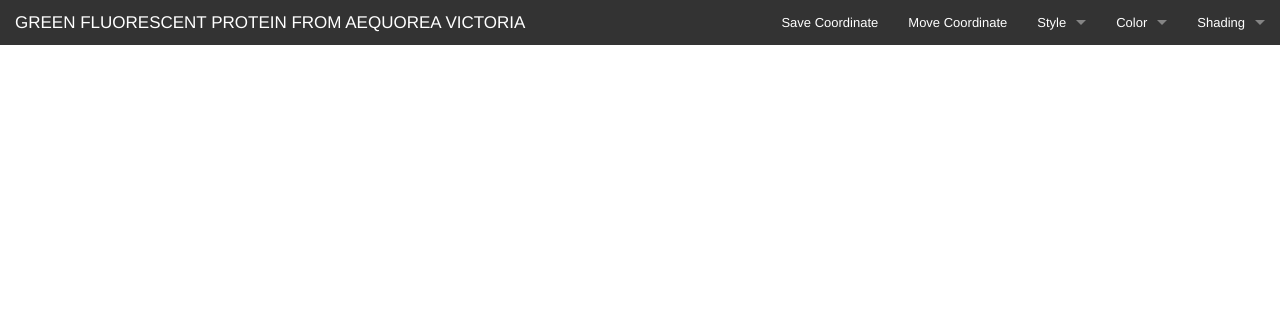
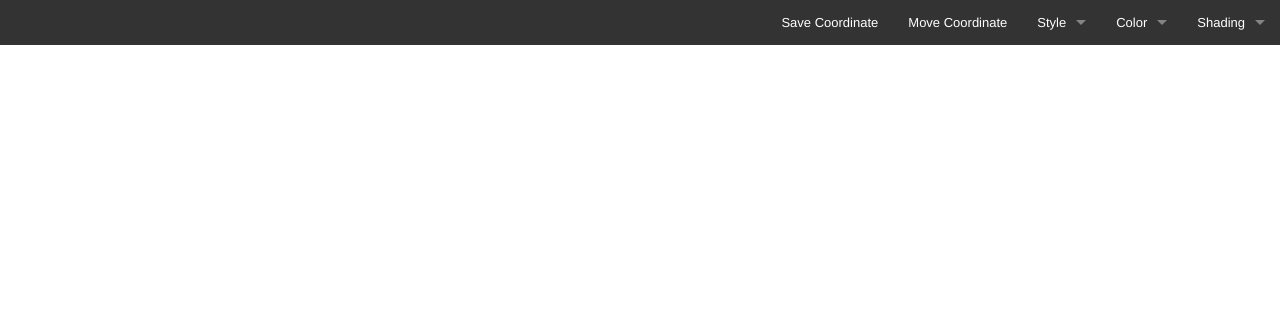
Before and after one commit to abaybek/PDBandVRMLViewer, a plain HTML site: page index.html in a window 1280 px wide. Drawn offline with Linux system fonts and the light colour scheme.

Commit message:
small modification of the index.html file

```diff
--- a/index.html
+++ b/index.html
@@ -1,7 +1,7 @@
 <!DOCTYPE html>
 <html>
   <head>
-    <title>FLUORESCENT PROTEIN</title>
+    <title>VIEWER</title>
     <meta charset="utf-8">
     <meta name="viewport" content="width=device-width, user-scalable=no, minimum-scale=1.0, maximum-scale=1.0">
     <script src='js/jquery-2.0.2.min.js'></script>
@@ -14,6 +14,7 @@
         padding:0px;
         margin:0px;
         height: 100%;
+        /*width: 900px;*/
       }
       #viewer {
         position:absolute;
@@ -34,15 +35,6 @@
       	margin: 0px;
       	padding: 0px;
       }
-      /*#traj-widget {
-        width: 200px;
-        height: 20px;
-        background: #aaa;
-        position: absolute;
-        top: 50px;
-        left: 50px;
-        display: none;
-      }*/
     </style>
     </head>
     <body>
@@ -51,37 +43,14 @@
 <nav class="top-bar" data-topbar role="navigation">
   <ul class="title-area">
     <li class="name">
-      <h1><a href="#">GREEN FLUORESCENT PROTEIN FROM AEQUOREA VICTORIA</a></h1>
+      <!-- <h1><a href="#">GREEN FLUORESCENT PROTEIN FROM AEQUOREA VICTORIA</a></h1> -->
     </li>
      <!-- Remove the class "menu-icon" to get rid of menu icon. Take out "Menu" to just have icon alone -->
     <li class="toggle-topbar menu-icon"><a href="#"><span>Menu</span></a></li>
   </ul>
 
   <section class="top-bar-section">
-    <!-- Right Nav Section -->
-    <ul class=left>
-<!-- 	<div class="row collapse">
-	    <div class="large-8 small-9 columns">
-	      <input type="text" id=load-from-pdb placeholder="1ake">
-	    </div>
-	    <div class="large-4 small-3 columns">
-	      <a href="#" class="alert button expand">Get</a>
-	    </div>
-  	</div> -->
-    </ul>
     <ul class="right">
-<!--       <li class="has-dropdown">
-        <a href="#">Load</a>
-        <ul class="dropdown">
-          <li><a id=47 href="#">47</a></li>
-          <li><a id=50 href="#">50</a></li>
-          <li><a id=51 href="#">51</a></li>
-          <li><a id=52 href="#">52</a></li>
-          <li><a id=54 href="#">54</a></li>
-          <li><a id=55 href="#">55</a></li>
-          <li><a id=55_1 href="#">55_1</a></li>
-        </ul>
-      </li> -->
 	  <li id=content></li>
       <li><a id=save-coordinate href="#">Save Coordinate</a></li>
       <li><a id=move-coordinate href="#">Move Coordinate</a></li>
```
